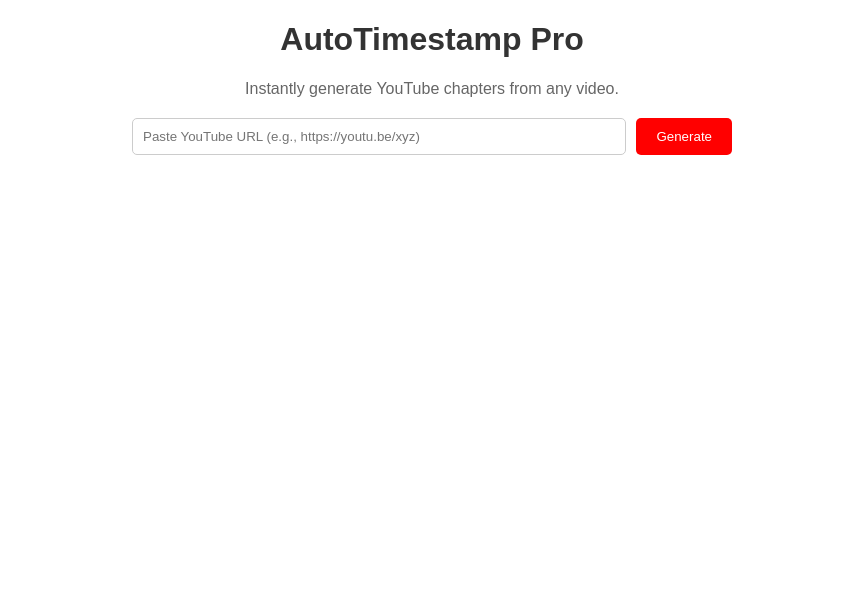
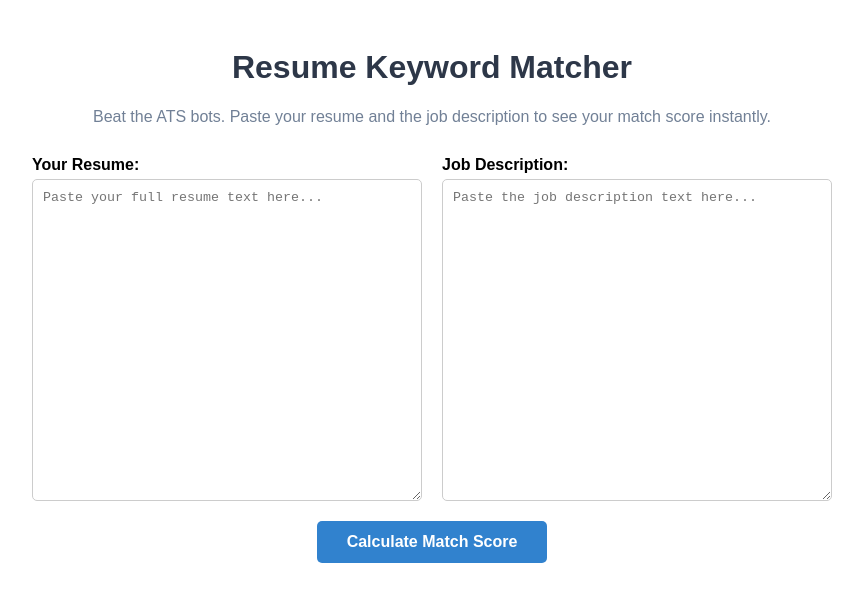
Before and after one commit to howard6fig-beep/autotimestamp-pro, a Next.js app: page / in a window 1280 px wide. Shown: the top 602 px of the page, without its empty margins (208-1071 px from the left). Built offline with nearby package versions, Linux system fonts and the light colour scheme.

Commit message:
Update index.js

```diff
--- a/pages/index.js
+++ b/pages/index.js
@@ -1,13 +1,13 @@
 import { useState, useEffect } from 'react';
 
 export default function Home() {
-  const [url, setUrl] = useState('');
+  const [resume, setResume] = useState('');
+  const [jobDesc, setJobDesc] = useState('');
   const [loading, setLoading] = useState(false);
   const [result, setResult] = useState(null);
   const [error, setError] = useState('');
   const [isUnlocked, setIsUnlocked] = useState(false);
 
-  // Check if Stripe redirected back with unlocked=true
   useEffect(() => {
     const params = new URLSearchParams(window.location.search);
     if (params.get('unlocked') === 'true') {
@@ -22,10 +22,10 @@ export default function Home() {
     setResult(null);
 
     try {
-      const res = await fetch('/api/generate', {
+      const res = await fetch('/api/match', {
         method: 'POST',
         headers: { 'Content-Type': 'application/json' },
-        body: JSON.stringify({ url })
+        body: JSON.stringify({ resume, jobDesc })
       });
       const data = await res.json();
 
@@ -39,44 +39,73 @@ export default function Home() {
   };
 
   return (
-    <div style={{ maxWidth: '600px', margin: '0 auto', fontFamily: 'Arial, sans-serif' }}>
-      <h1 style={{ color: '#333', textAlign: 'center' }}>AutoTimestamp Pro</h1>
-      <p style={{ color: '#666', textAlign: 'center' }}>Instantly generate YouTube chapters from any video.</p>
+    <div style={{ maxWidth: '800px', margin: '0 auto', fontFamily: 'Arial, sans-serif', padding: '20px' }}>
+      <h1 style={{ color: '#2d3748', textAlign: 'center' }}>Resume Keyword Matcher</h1>
+      <p style={{ color: '#718096', textAlign: 'center' }}>Beat the ATS bots. Paste your resume and the job description to see your match score instantly.</p>
 
-      <form onSubmit={handleSubmit} style={{ display: 'flex', gap: '10px', marginTop: '20px' }}>
-        <input
-          type="text"
-          placeholder="Paste YouTube URL (e.g., https://youtu.be/xyz)"
-          value={url}
-          onChange={(e) => setUrl(e.target.value)}
-          required
-          style={{ flex: 1, padding: '10px', borderRadius: '5px', border: '1px solid #ccc' }}
-        />
-        <button type="submit" disabled={loading} style={{ padding: '10px 20px', background: '#ff0000', color: 'white', border: 'none', borderRadius: '5px', cursor: 'pointer' }}>
-          {loading ? 'Generating...' : 'Generate'}
-        </button>
+      <form onSubmit={handleSubmit} style={{ display: 'flex', gap: '20px', marginTop: '30px' }}>
+        <div style={{ flex: 1, display: 'flex', flexDirection: 'column' }}>
+          <label style={{ fontWeight: 'bold', marginBottom: '5px' }}>Your Resume:</label>
+          <textarea
+            value={resume}
+            onChange={(e) => setResume(e.target.value)}
+            required
+            style={{ flex: 1, minHeight: '300px', padding: '10px', borderRadius: '5px', border: '1px solid #ccc', resize: 'vertical' }}
+            placeholder="Paste your full resume text here..."
+          />
+        </div>
+        <div style={{ flex: 1, display: 'flex', flexDirection: 'column' }}>
+          <label style={{ fontWeight: 'bold', marginBottom: '5px' }}>Job Description:</label>
+          <textarea
+            value={jobDesc}
+            onChange={(e) => setJobDesc(e.target.value)}
+            required
+            style={{ flex: 1, minHeight: '300px', padding: '10px', borderRadius: '5px', border: '1px solid #ccc', resize: 'vertical' }}
+            placeholder="Paste the job description text here..."
+          />
+        </div>
       </form>
 
-      {error && <p style={{ color: 'red', marginTop: '10px' }}>Error: {error}</p>}
+      <div style={{ textAlign: 'center', marginTop: '20px' }}>
+        <button type="submit" onClick={handleSubmit} disabled={loading} style={{ padding: '12px 30px', background: '#3182ce', color: 'white', border: 'none', borderRadius: '5px', cursor: 'pointer', fontSize: '16px', fontWeight: 'bold' }}>
+          {loading ? 'Analyzing...' : 'Calculate Match Score'}
+        </button>
+      </div>
+
+      {error && <p style={{ color: 'red', marginTop: '20px', textAlign: 'center' }}>Error: {error}</p>}
 
       {result && (
-        <div style={{ marginTop: '30px', background: 'white', padding: '20px', borderRadius: '8px', boxShadow: '0 2px 4px rgba(0,0,0,0.1)', position: 'relative' }}>
-          <h3 style={{ marginTop: 0 }}>Your Timestamps:</h3>
-          <pre style={{ whiteSpace: 'pre-wrap', fontFamily: 'inherit', lineHeight: '1.6', filter: (!isUnlocked && result.isLocked) ? 'blur(5px)' : 'none' }}>
-            {result.timestamps}
-          </pre>
+        <div style={{ marginTop: '40px', background: 'white', padding: '30px', borderRadius: '8px', boxShadow: '0 4px 6px rgba(0,0,0,0.1)', position: 'relative' }}>
+          <div style={{ textAlign: 'center', marginBottom: '30px' }}>
+            <h2 style={{ marginBottom: '10px' }}>Match Score: {result.matchPercentage}%</h2>
+            <div style={{ background: '#e2e8f0', height: '20px', borderRadius: '10px', overflow: 'hidden' }}>
+              <div style={{ width: `${result.matchPercentage}%`, background: result.matchPercentage > 70 ? '#48bb78' : '#ecc94b', height: '100%' }}></div>
+            </div>
+          </div>
 
-          {!isUnlocked && result.isLocked && (
-            <div style={{ position: 'absolute', top: '50%', left: '50%', transform: 'translate(-50%, -50%)', background: 'white', padding: '20px', border: '2px solid #ff0000', borderRadius: '10px', textAlign: 'center' }}>
-              <p style={{ fontWeight: 'bold', marginBottom: '15px' }}>Video is over 10 minutes!</p>
-              <p style={{ fontSize: '14px', marginBottom: '15px' }}>Unlock full timestamps for just $3.</p>
+          <div style={{ position: 'relative' }}>
+            <h3>Missing Keywords (Found in Job Description, Missing in Resume):</h3>
+            <div style={{ filter: !isUnlocked ? 'blur(8px)' : 'none', pointerEvents: !isUnlocked ? 'none' : 'auto' }}>
+              {result.missingKeywords && result.missingKeywords.length > 0 ? (
+                <ul style={{ paddingLeft: '20px', lineHeight: '1.8' }}>
+                  {result.missingKeywords.map((kw, i) => <li key={i}>{kw}</li>)}
+                </ul>
+              ) : (
+                <p>No missing keywords! You have a perfect match.</p>
+              )}
+            </div>
 
-              {/* PASTE YOUR STRIPE LINK RIGHT HERE BELOW */}
-              <a href="https://buy.stripe.com/8x23cxajH42OaMV0AE1B601" style={{ background: '#635bff', color: 'white', padding: '10px 20px', textDecoration: 'none', borderRadius: '5px', fontWeight: 'bold' }}>
-                Unlock for $3
-              </a>
-            </div>
-          )}
+            {!isUnlocked && (
+              <div style={{ position: 'absolute', top: '40%', left: '50%', transform: 'translate(-50%, -50%)', background: 'white', padding: '25px', border: '2px solid #3182ce', borderRadius: '10px', textAlign: 'center', boxShadow: '0 10px 15px rgba(0,0,0,0.1)' }}>
+                <p style={{ fontWeight: 'bold', marginBottom: '10px', fontSize: '18px' }}>Unlock Full Report</p>
+                <p style={{ fontSize: '14px', marginBottom: '20px', color: '#718096' }}>See exactly which keywords you are missing to beat the ATS bots.</p>
+                {/* REPLACE THIS WITH YOUR STRIPE LINK */}
+                <a href="STRIPE_PAYMENT_LINK_HERE" style={{ background: '#635bff', color: 'white', padding: '12px 25px', textDecoration: 'none', borderRadius: '5px', fontWeight: 'bold', display: 'inline-block' }}>
+                  Unlock for $5
+                </a>
+              </div>
+            )}
+          </div>
         </div>
       )}
     </div>
```
